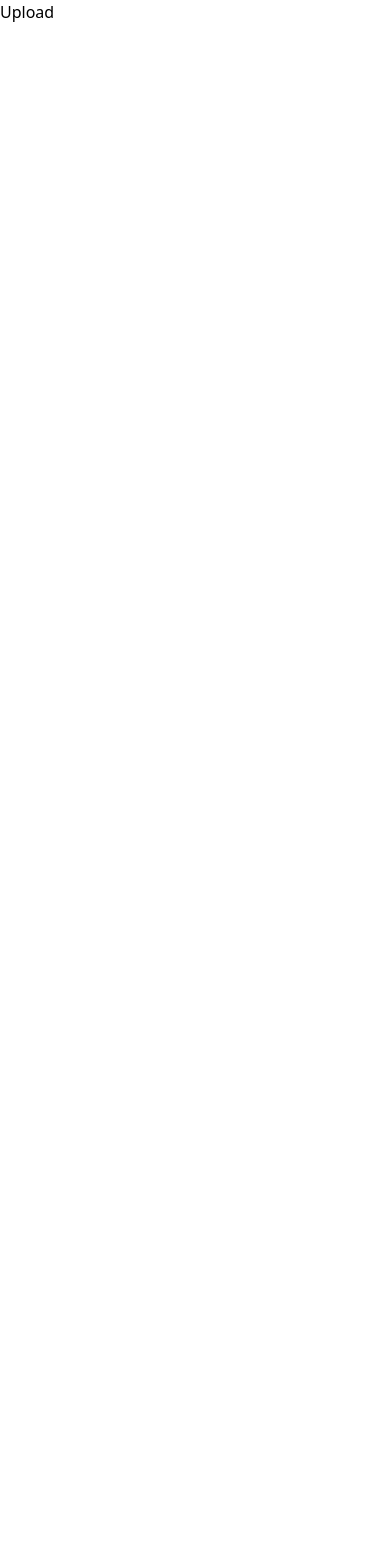
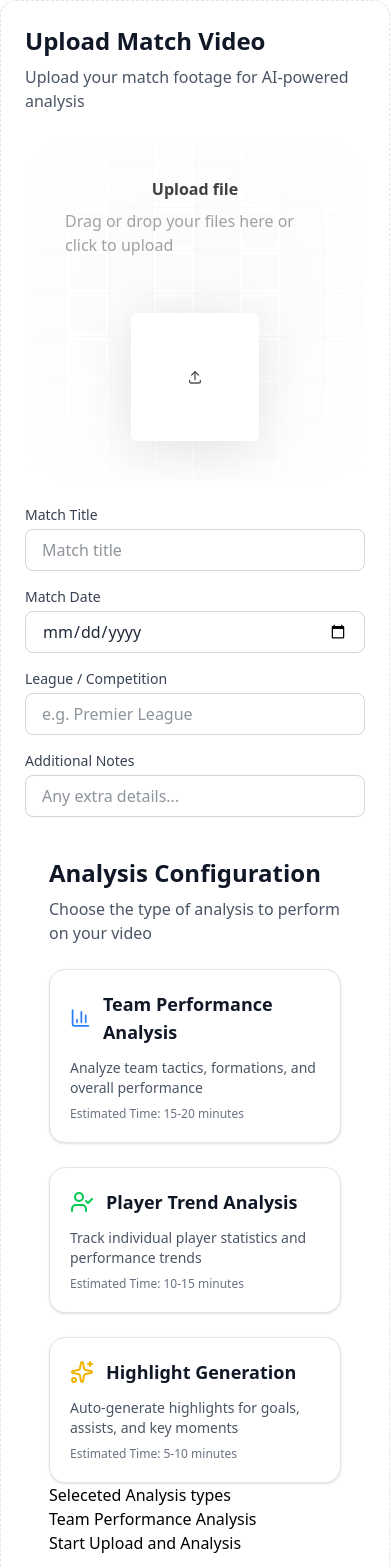
Before and after one commit to sportoai/sport-ai-dashboard, a React (Vite) app: page /Upload in a window 390 px wide. Shown: the top 1568 px of the page. Before the commit the page ends 844 px from the top, so only its background shows below. Built offline with nearby package versions, Linux system fonts and the light colour scheme.

Commit message:
wip in upload page

```diff
--- a/package.json
+++ b/package.json
@@ -10,7 +10,7 @@
     "preview": "vite preview"
   },
   "dependencies": {
-    "@tabler/icons-react": "^3.34.0",
+    "@tabler/icons-react": "^3.34.1",
     "@tailwindcss/cli": "^4.1.11",
     "@tailwindcss/postcss": "^4.1.11",
     "@tailwindcss/vite": "^4.1.11",
--- a/src/Components/ui/Navbar.tsx
+++ b/src/Components/ui/Navbar.tsx
@@ -1,97 +1,97 @@
-import {
-  Navbar,
-  NavBody,
-  NavItems,
-  MobileNav,
-  NavbarLogo,
-  NavbarButton,
-  MobileNavHeader,
-  MobileNavToggle,
-  MobileNavMenu,
-} from "@/components/ui/resizable-navbar"
-import { useState } from "react"
+// import {
+//   Navbar,
+//   NavBody,
+//   NavItems,
+//   MobileNav,
+//   NavbarLogo,
+//   NavbarButton,
+//   MobileNavHeader,
+//   MobileNavToggle,
+//   MobileNavMenu,
+// } from "@/components/ui/resizable-navbar"
+// import { useState } from "react"
 
-export function NavMenu() {
-  const navItems = [
-    {
-      name: "Dashboard",
-      link: "#features",
-    },
-    {
-      name: "Analytics",
-      link: "#pricing",
-    },
-    {
-      name: "Profile",
-      link: "#contact",
-    },
-    {
-      name: "Highlights",
-      link: "#contact",
-    },
-    {
-      name: "Upload",
-      link: "#contact",
-    },
-  ]
+// export function NavMenu() {
+//   const navItems = [
+//     {
+//       name: "Dashboard",
+//       link: "#features",
+//     },
+//     {
+//       name: "Analytics",
+//       link: "#pricing",
+//     },
+//     {
+//       name: "Profile",
+//       link: "#contact",
+//     },
+//     {
+//       name: "Highlights",
+//       link: "#contact",
+//     },
+//     {
+//       name: "Upload",
+//       link: "#contact",
+//     },
+//   ]
 
-  const [isMobileMenuOpen, setIsMobileMenuOpen] = useState(false)
+//   const [isMobileMenuOpen, setIsMobileMenuOpen] = useState(false)
 
-  return (
-      <Navbar>
-        {/* Desktop Navigation */}
-        <NavBody>
-          <NavbarLogo />
-          <NavItems items={navItems} />
-          <div className="flex items-center gap-4">
-            <NavbarButton variant="secondary">Login</NavbarButton>
-            <NavbarButton variant="primary">Book a call</NavbarButton>
-          </div>
-        </NavBody>
+//   return (
+//       <Navbar>
+//         {/* Desktop Navigation */}
+//         <NavBody>
+//           <NavbarLogo />
+//           <NavItems items={navItems} />
+//           <div className="flex items-center gap-4">
+//             <NavbarButton variant="secondary">Login</NavbarButton>
+//             <NavbarButton variant="primary">Book a call</NavbarButton>
+//           </div>
+//         </NavBody>
 
-        {/* Mobile Navigation */}
-        <MobileNav>
-          <MobileNavHeader>
-            <NavbarLogo />
-            <MobileNavToggle
-              isOpen={isMobileMenuOpen}
-              onClick={() => setIsMobileMenuOpen(!isMobileMenuOpen)}
-            />
-          </MobileNavHeader>
+//         {/* Mobile Navigation */}
+//         <MobileNav>
+//           <MobileNavHeader>
+//             <NavbarLogo />
+//             <MobileNavToggle
+//               isOpen={isMobileMenuOpen}
+//               onClick={() => setIsMobileMenuOpen(!isMobileMenuOpen)}
+//             />
+//           </MobileNavHeader>
 
-          <MobileNavMenu
-            isOpen={isMobileMenuOpen}
-            onClose={() => setIsMobileMenuOpen(false)}
-          >
-            {navItems.map((item, idx) => (
-              <a
-                key={`mobile-link-${idx}`}
-                href={item.link}
-                onClick={() => setIsMobileMenuOpen(false)}
-                className="relative text-neutral-600 dark:text-neutral-300"
-              >
-                <span className="block">{item.name}</span>
-              </a>
-            ))}
-            <div className="flex w-full flex-col gap-4">
-              <NavbarButton
-                onClick={() => setIsMobileMenuOpen(false)}
-                variant="primary"
-                className="w-full"
-              >
-                Login
-              </NavbarButton>
-              <NavbarButton
-                onClick={() => setIsMobileMenuOpen(false)}
-                variant="primary"
-                className="w-full"
-              >
-                Book a call
-              </NavbarButton>
-            </div>
-          </MobileNavMenu>
-        </MobileNav>
-      </Navbar>
+//           <MobileNavMenu
+//             isOpen={isMobileMenuOpen}
+//             onClose={() => setIsMobileMenuOpen(false)}
+//           >
+//             {navItems.map((item, idx) => (
+//               <a
+//                 key={`mobile-link-${idx}`}
+//                 href={item.link}
+//                 onClick={() => setIsMobileMenuOpen(false)}
+//                 className="relative text-neutral-600 dark:text-neutral-300"
+//               >
+//                 <span className="block">{item.name}</span>
+//               </a>
+//             ))}
+//             <div className="flex w-full flex-col gap-4">
+//               <NavbarButton
+//                 onClick={() => setIsMobileMenuOpen(false)}
+//                 variant="primary"
+//                 className="w-full"
+//               >
+//                 Login
+//               </NavbarButton>
+//               <NavbarButton
+//                 onClick={() => setIsMobileMenuOpen(false)}
+//                 variant="primary"
+//                 className="w-full"
+//               >
+//                 Book a call
+//               </NavbarButton>
+//             </div>
+//           </MobileNavMenu>
+//         </MobileNav>
+//       </Navbar>
 
-  )
-}
+//   )
+// }
--- a/src/Components/ui/file-upload.tsx
+++ b/src/Components/ui/file-upload.tsx
@@ -1,8 +1,8 @@
-import { cn } from "../../lib/utils";
-import React, { useRef, useState } from "react";
-import { motion } from "motion/react";
-import { IconUpload } from "@tabler/icons-react";
-import { useDropzone } from "react-dropzone";
+import { cn } from "@/lib/utils"
+import React, { useRef, useState } from "react"
+import { motion } from "motion/react"
+import { IconUpload } from "@tabler/icons-react"
+import { useDropzone } from "react-dropzone"
 
 const mainVariant = {
   initial: {
@@ -14,7 +14,7 @@ const mainVariant = {
     y: -20,
     opacity: 0.9,
   },
-};
+}
 
 const secondaryVariant = {
   initial: {
@@ -23,33 +23,29 @@ const secondaryVariant = {
   animate: {
     opacity: 1,
   },
-};
+}
 
-export const FileUpload = ({
-  onChange,
-}: {
-  onChange?: (files: File[]) => void;
-}) => {
-  const [files, setFiles] = useState<File[]>([]);
-  const fileInputRef = useRef<HTMLInputElement>(null);
+export const FileUpload = ({ onChange }: { onChange?: (files: File[]) => void }) => {
+  const [files, setFiles] = useState<File[]>([])
+  const fileInputRef = useRef<HTMLInputElement>(null)
 
   const handleFileChange = (newFiles: File[]) => {
-    setFiles((prevFiles) => [...prevFiles, ...newFiles]);
-    onChange && onChange(newFiles);
-  };
+    setFiles((prevFiles) => [...prevFiles, ...newFiles])
+    onChange && onChange(newFiles)
+  }
 
   const handleClick = () => {
-    fileInputRef.current?.click();
-  };
+    fileInputRef.current?.click()
+  }
 
   const { getRootProps, isDragActive } = useDropzone({
     multiple: false,
     noClick: true,
     onDrop: handleFileChange,
     onDropRejected: (error) => {
-      console.log(error);
+      console.log(error)
     },
-  });
+  })
 
   return (
     <div className="w-full" {...getRootProps()}>
@@ -165,17 +161,17 @@ export const FileUpload = ({
         </div>
       </motion.div>
     </div>
-  );
-};
+  )
+}
 
 export function GridPattern() {
-  const columns = 41;
-  const rows = 11;
+  const columns = 41
+  const rows = 11
   return (
     <div className="flex bg-gray-100 dark:bg-neutral-900 shrink-0 flex-wrap justify-center items-center gap-x-px gap-y-px  scale-105">
       {Array.from({ length: rows }).map((_, row) =>
         Array.from({ length: columns }).map((_, col) => {
-          const index = row * columns + col;
+          const index = row * columns + col
           return (
             <div
               key={`${col}-${row}`}
@@ -185,9 +181,9 @@ export function GridPattern() {
                   : "bg-gray-50 dark:bg-neutral-950 shadow-[0px_0px_1px_3px_rgba(255,255,255,1)_inset] dark:shadow-[0px_0px_1px_3px_rgba(0,0,0,1)_inset]"
               }`}
             />
-          );
+          )
         })
       )}
     </div>
-  );
+  )
 }
--- a/src/Pages/Upload.tsx
+++ b/src/Pages/Upload.tsx
@@ -1,11 +1,134 @@
-import React from 'react'
+import React, { useState } from "react"
+import { FileUpload } from "@/Components/ui/file-upload"
+import { BarChart3, UserCheck, Sparkles } from "lucide-react"
 
 const Upload = () => {
+  const [files, setFiles] = useState<File[]>([])
+
+  const handleFileUpload = (files: File[]) => {
+    setFiles(files)
+    console.log(files)
+  }
+
   return (
-    <div>
-      Upload
+    <div className="w-full max-w-4xl mx-auto min-h-96 border border-dashed bg-white dark:bg-black border-neutral-200 dark:border-neutral-800 rounded-2xl p-6 shadow-md">
+      <h1 className="text-2xl font-semibold mb-2 text-gray-900 dark:text-white">
+        Upload Match Video
+      </h1>
+      <p className="text-gray-600 dark:text-gray-300 mb-6">
+        Upload your match footage for AI-powered analysis
+      </p>
+
+      <FileUpload onChange={handleFileUpload} />
+
+      <div className="mt-6 space-y-4">
+        <div>
+          <label className="block text-sm font-medium text-gray-700 dark:text-gray-300 mb-1">
+            Match Title
+          </label>
+          <input
+            type="text"
+            placeholder="Match title"
+            className="w-full px-4 py-2 border border-gray-300 dark:border-gray-700 rounded-lg bg-white dark:bg-neutral-900 text-gray-800 dark:text-gray-100 focus:outline-none focus:ring-2 focus:ring-blue-500"
+          />
+        </div>
+
+        <div>
+          <label className="block text-sm font-medium text-gray-700 dark:text-gray-300 mb-1">
+            Match Date
+          </label>
+          <input
+            type="date"
+            className="w-full px-4 py-2 border border-gray-300 dark:border-gray-700 rounded-lg bg-white dark:bg-neutral-900 text-gray-800 dark:text-gray-100 focus:outline-none focus:ring-2 focus:ring-blue-500"
+          />
+        </div>
+
+        <div>
+          <label className="block text-sm font-medium text-gray-700 dark:text-gray-300 mb-1">
+            League / Competition
+          </label>
+          <input
+            type="text"
+            placeholder="e.g. Premier League"
+            className="w-full px-4 py-2 border border-gray-300 dark:border-gray-700 rounded-lg bg-white dark:bg-neutral-900 text-gray-800 dark:text-gray-100 focus:outline-none focus:ring-2 focus:ring-blue-500"
+          />
+        </div>
+
+        <div>
+          <label className="block text-sm font-medium text-gray-700 dark:text-gray-300 mb-1">
+            Additional Notes
+          </label>
+          <input
+            type="text"
+            placeholder="Any extra details..."
+            className="w-full px-4 py-2 border border-gray-300 dark:border-gray-700 rounded-lg bg-white dark:bg-neutral-900 text-gray-800 dark:text-gray-100 focus:outline-none focus:ring-2 focus:ring-blue-500"
+          />
+        </div>
+        <AnalysisConfiguration />
+      </div>
     </div>
   )
 }
 
 export default Upload
+const Analysis = [
+  {
+    name: "Team Performance Analysis",
+    description: "Analyze team tactics, formations, and overall performance",
+    time: "15-20 minutes",
+    icon: <BarChart3 className="w-6 h-6 text-blue-500" />,
+  },
+  {
+    name: "Player Trend Analysis",
+    description: "Track individual player statistics and performance trends",
+    time: "10-15 minutes",
+    icon: <UserCheck className="w-6 h-6 text-green-500" />,
+  },
+  {
+    name: "Highlight Generation",
+    description: "Auto-generate highlights for goals, assists, and key moments",
+    time: "5-10 minutes",
+    icon: <Sparkles className="w-6 h-6 text-yellow-500" />,
+  },
+]
+
+const AnalysisConfiguration = () => {
+  return (
+    <div className="w-full max-w-4xl mx-auto p-6">
+      <h1 className="text-2xl font-bold text-gray-900 dark:text-white mb-2">
+        Analysis Configuration
+      </h1>
+      <p className="text-gray-600 dark:text-gray-300 mb-6">
+        Choose the type of analysis to perform on your video
+      </p>
+
+      <div className="grid md:grid-cols-2 gap-6">
+        {Analysis.map((item, index) => (
+          <div
+            key={index}
+            className="p-5 border rounded-2xl bg-white dark:bg-neutral-900 shadow-sm border-neutral-200 dark:border-neutral-800 hover:shadow-md transition"
+          >
+            <div className="flex items-center gap-3 mb-3">
+              {item.icon}
+              <h2 className="text-lg font-semibold text-gray-900 dark:text-white">
+                {item.name}
+              </h2>
+            </div>
+            <p className="text-sm text-gray-600 dark:text-gray-400 mb-2">
+              {item.description}
+            </p>
+            <p className="text-xs text-gray-500 dark:text-gray-500">
+              Estimated Time: {item.time}
+            </p>
+          </div>
+        ))}
+      </div>
+      <div>
+        <h2>Seleceted Analysis types</h2>
+
+        <p>Team Performance Analysis</p>
+      </div>
+      <div>Start Upload and Analysis</div>
+    </div>
+  )
+}
```
Also changed, not shown: src/Components/ui/upload-statistics.tsx (added, +40 -0 lines), src/Pages/Dashboard.tsx (+6 -6 lines), 1 other file (tests, documents, lock files or other folders).
